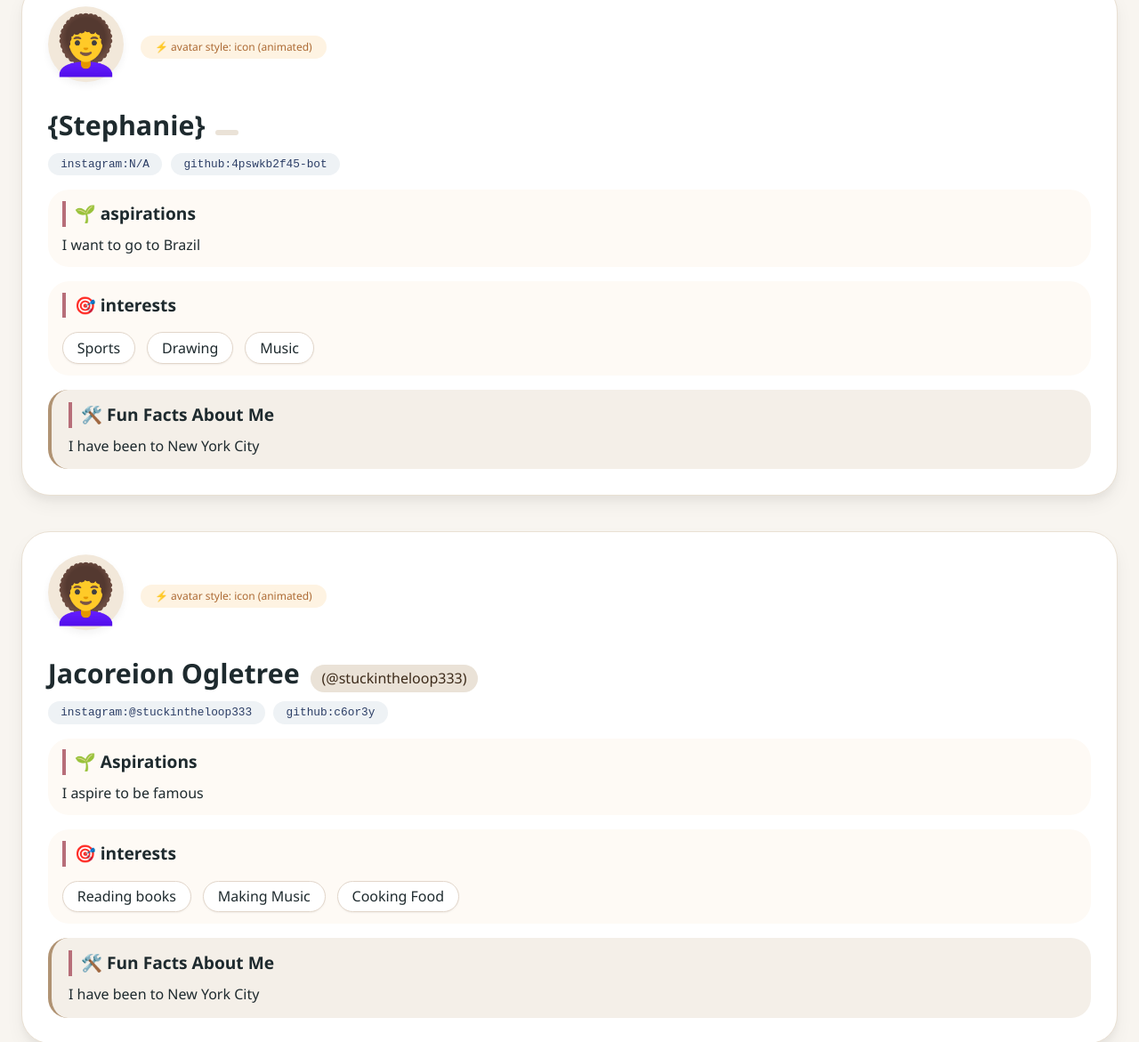
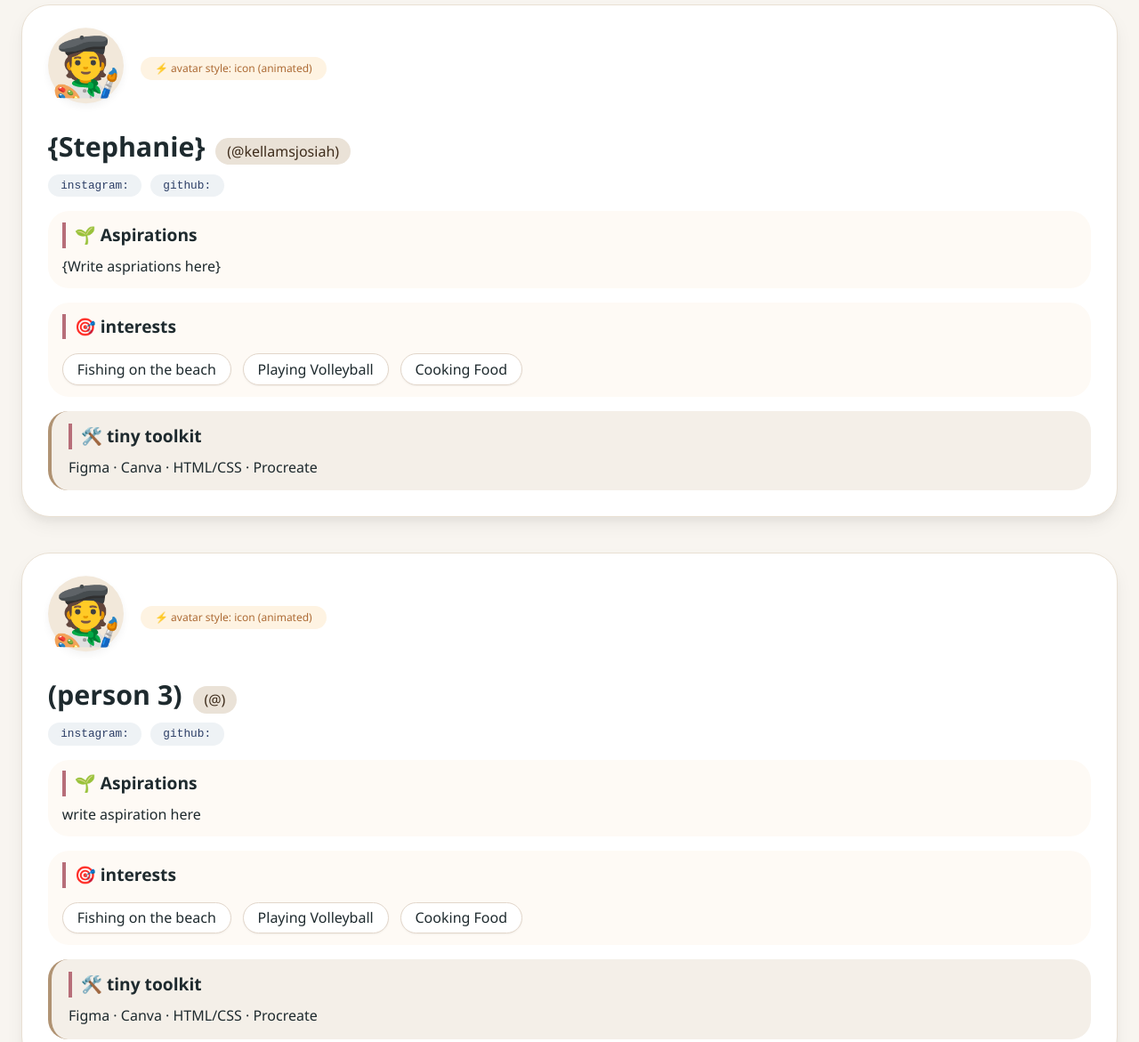
Before and after one commit to kellamsjosiah/TeamAwsomeSauce_GroupPortfolio, a plain HTML site: page index.html in a window 1280 px wide. Shown: the part 767-1938 px from the top of the page at 89% size. Drawn offline with Linux system fonts and the light colour scheme.

Commit message:
Update index.html
new version that I just deleted everything else cuz it was but

```diff
--- a/index.html
+++ b/index.html
@@ -1,4 +1,4 @@
-<!DOCTYPE html>
+ml>
 <html lang="en">
 
       <head>
@@ -68,7 +68,7 @@
                 <div class="avatar-zone">
                     <!-- Avatar: self-portrait OR icon / animated character -->
                     <div class="avatar-icon animated-avatar">
-                        👩‍🦱
+                        🧑‍🎨
                     </div>
                     <!-- alternative: if they want to use self-portrait image, they can replace above div with an img tag -->
                     <!-- <img class="avatar-img" src="https://placekitten.com/120/120" alt="self portrait"> -->
@@ -77,31 +77,31 @@
                     </div>
                 </div>
                 <div class="person-details">
-                    <h2>{Stephanie} <span class="username"></span></h2>
+                    <h2>{Stephanie} <span class="username">(@kellamsjosiah)</span></h2>
                     <div class="username-list">
-                        <span class="username-badge">instagram:N/A</span>
-                        <span class="username-badge">github:4pswkb2f45-bot</span>
+                        <span class="username-badge">instagram:</span>
+                        <span class="username-badge">github:</span>
                     </div>
                     <!-- ASPIRATIONS block (custom) -->
                     <div class="aspiration-block">
-                        <h3>🌱 aspirations </h3>
-                        <p>I want to go to Brazil</p>
+                        <h3>🌱 Aspirations</h3>
+                        <p>{Write aspriations here}</p>
                     </div>
                     <!-- INTERESTS section (template block) -->
                     <div class="interests-block">
                         <h3>🎯 interests</h3>
                         <ul class="interests-list">
-                            <li>Sports</li>
-                            <li> Drawing </li>
-                            <li> Music </li>
+                            <li>Fishing on the beach</li>
+                            <li>Playing Volleyball</li>
+                            <li>Cooking Food</li>
                         </ul>
                     </div>
                 </div>
 
                 <!-- extra section: "Things I build" - just to show more flexible blocks -->
-                   <div class="extra-creative">
-                    <h3>🛠️ Fun Facts About Me</h3>
-                    <p>I have been to New York City</p>
+                <div class="extra-creative">
+                    <h3>🛠️ tiny toolkit</h3>
+                    <p>Figma · Canva · HTML/CSS · Procreate</p>
                 </div>
             </section>
 
@@ -109,7 +109,7 @@
                 <div class="avatar-zone">
                     <!-- Avatar: self-portrait OR icon / animated character -->
                     <div class="avatar-icon animated-avatar">
-                        👩‍🦱
+                        🧑‍🎨
                     </div>
                     <!-- alternative: if they want to use self-portrait image, they can replace above div with an img tag -->
                     <!-- <img class="avatar-img" src="https://placekitten.com/120/120" alt="self portrait"> -->
@@ -118,31 +118,31 @@
                     </div>
                 </div>
                 <div class="person-details">
-                    <h2>Jacoreion Ogletree <span class="username">(@stuckintheloop333)</span></h2>
+                    <h2>(person 3) <span class="username">(@)</span></h2>
                     <div class="username-list">
-                        <span class="username-badge">instagram:@stuckintheloop333</span>
-                        <span class="username-badge">github:c6or3y</span>
+                        <span class="username-badge">instagram:</span>
+                        <span class="username-badge">github:</span>
                     </div>
                     <!-- ASPIRATIONS block (custom) -->
                     <div class="aspiration-block">
                         <h3>🌱 Aspirations</h3>
-                        <p>I aspire to be famous</p>
+                        <p>write aspiration here</p>
                     </div>
                     <!-- INTERESTS section (template block) -->
                     <div class="interests-block">
                         <h3>🎯 interests</h3>
                         <ul class="interests-list">
-                            <li>Reading books</li>
-                            <li>Making Music</li>
+                            <li>Fishing on the beach</li>
+                            <li>Playing Volleyball</li>
                             <li>Cooking Food</li>
                         </ul>
                     </div>
                 </div>
 
                 <!-- extra section: "Things I build" - just to show more flexible blocks -->
-                   <div class="extra-creative">
-                    <h3>🛠️ Fun Facts About Me</h3>
-                    <p>I have been to New York City</p>
+                <div class="extra-creative">
+                    <h3>🛠️ tiny toolkit</h3>
+                    <p>Figma · Canva · HTML/CSS · Procreate</p>
                 </div>
             </section>
 
```
